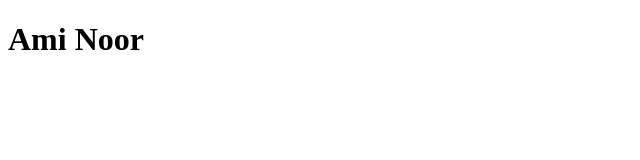
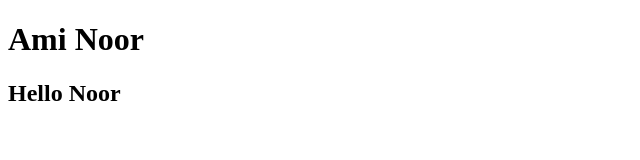
Before and after one commit to abdunnoorfaheem/next, a plain HTML site: page index.html in a window 1280 px wide. Shown: the whole page, without its empty margins (0-640 px from the left). Drawn offline with Linux system fonts and the light colour scheme.

Commit message:
heading two added

```diff
--- a/index.html
+++ b/index.html
@@ -7,5 +7,6 @@
 </head>
 <body>
     <h1>Ami Noor</h1>
+    <h2>Hello Noor</h2>
 </body>
 </html>
```
